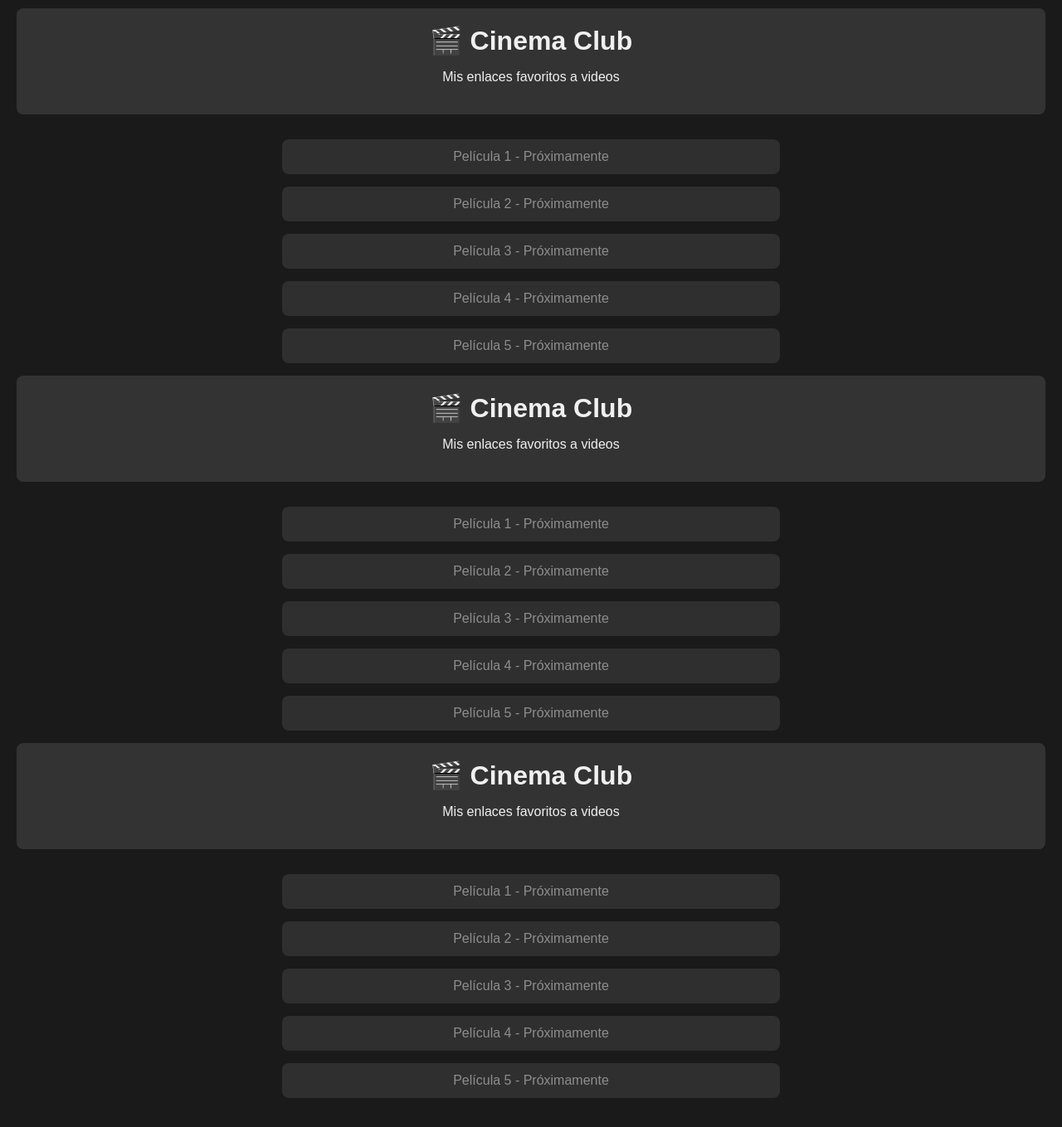
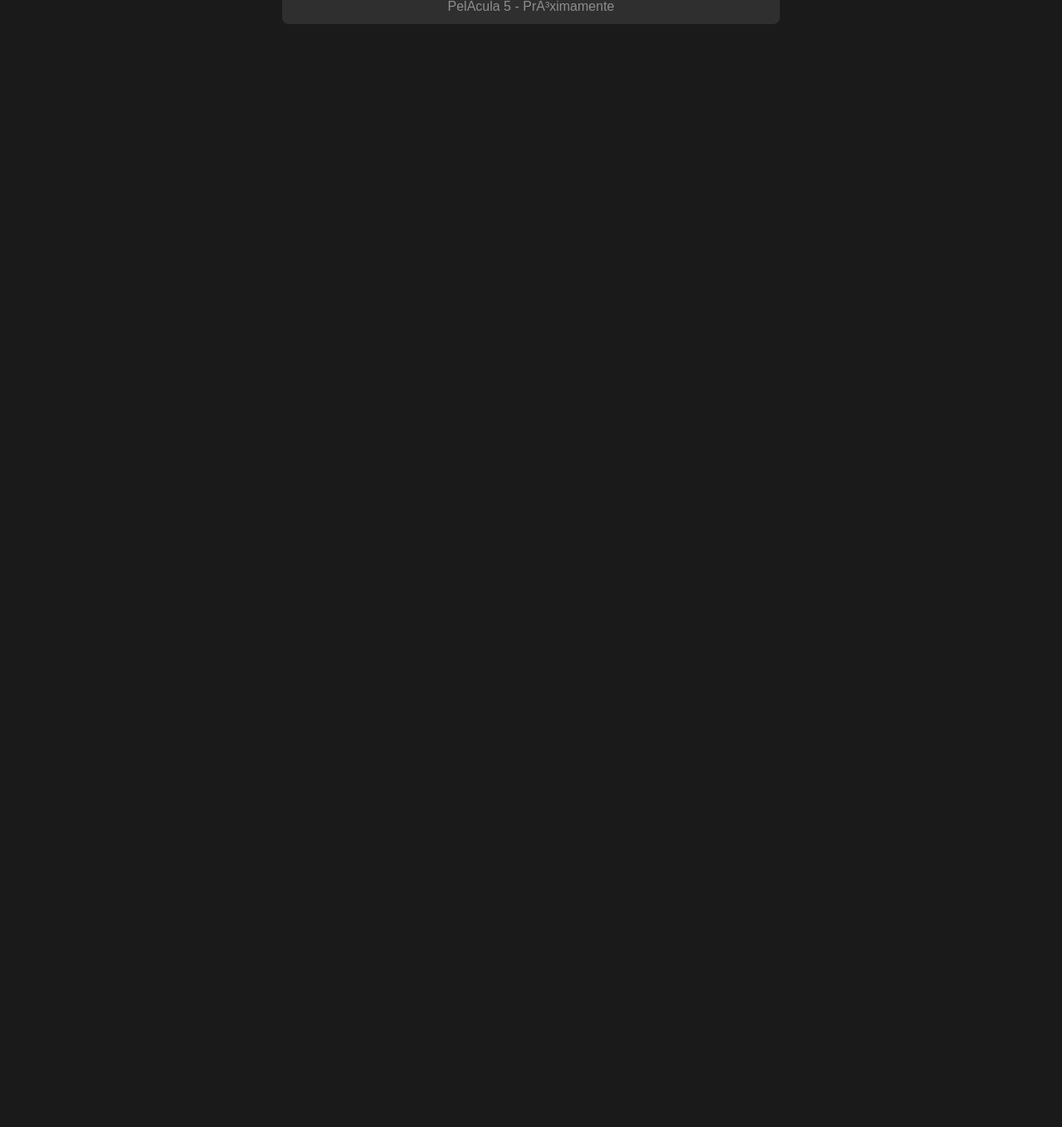
Before and after one commit to aiar/Cinema-club, a plain HTML site: page index.html in a window 1280 px wide. Shown: the part 896-2255 px from the top of the page at 83% size. After the commit the page ends 960 px from the top, so only its background shows below. Drawn offline with Linux system fonts and the light colour scheme.

Commit message:
Update index.html

```diff
--- a/index.html
+++ b/index.html
@@ -1,32 +1,7 @@
-<!DOCTYPE html>
-<html lang="es">
-<head>
-  <meta charset="UTF-8">
-  <meta name="viewport" content="width=device-width, initial-scale=1.0">
-  <title>Cinema Club</title>
-  <style>
-    body {
-      background-color: #1a1a1a;
-      color: #f0f0f0;
-      font-family: Arial, sans-serif;
-      text-align: center;
-      margin: 0;
-      padding: 20px;
-    }
-    header {
-      background-color: #333;
-      padding: 20px;
-      border-radius: 8px;
-      margin-bottom: 30px;
-    }
-    h1 {
-      margin: 0;
-      font-size: 2em;
-    }
-    main ul {
-      list-style: none;
-      padding: 0;
-      max-width: 600px;
+
+
+
+
       margin: 0 auto;
     }
     main li {
@@ -134,207 +109,3 @@
   </main>
 </body>
 </html>
-<!DOCTYPE html>
-<html lang="es">
-<head>
-  <meta charset="UTF-8">
-  <meta name="viewport" content="width=device-width, initial-scale=1.0">
-  <title>Cinema Club</title>
-  <style>
-    body {
-      background-color: #1a1a1a;
-      color: #f0f0f0;
-      font-family: Arial, sans-serif;
-      text-align: center;
-      margin: 0;
-      padding: 20px;
-    }
-    header {
-      background-color: #333;
-      padding: 20px;
-      border-radius: 8px;
-      margin-bottom: 30px;
-    }
-    h1 {
-      margin: 0;
-      font-size: 2em;
-    }
-    main ul {
-      list-style: none;
-      padding: 0;
-      max-width: 600px;
-      margin: 0 auto;
-    }
-    main li {
-      margin-bottom: 15px;
-    }
-    a {
-      display: block;
-      background-color: #444;
-      color: #fff;
-      text-decoration: none;
-      padding: 12px;
-      border-radius: 8px;
-      transition: background-color 0.3s;
-    }
-    a:hover {
-      background-color: #666;
-    }
-    .pendiente {
-      opacity: 0.5;
-      pointer-events: none;
-    }
-  </style>
-</head>
-<body>
-  <header>
-    <h1>🎬 Cinema Club</h1>
-    <p>Mis enlaces favoritos a videos</p>
-  </header>
-  <main>
-    <ul>
-      <li><a href="#" class="pendiente">Película 1 - Próximamente</a></li>
-      <li><a href="#" class="pendiente">Película 2 - Próximamente</a></li>
-      <li><a href="#" class="pendiente">Película 3 - Próximamente</a></li>
-      <li><a href="#" class="pendiente">Película 4 - Próximamente</a></li>
-      <li><a href="#" class="pendiente">Película 5 - Próximamente</a></li>
-    </ul>
-  </main>
-</body>
-</html>
-<!DOCTYPE html>
-<html lang="es">
-<head>
-  <meta charset="UTF-8">
-  <meta name="viewport" content="width=device-width, initial-scale=1.0">
-  <title>Cinema Club</title>
-  <style>
-    body {
-      background-color: #1a1a1a;
-      color: #f0f0f0;
-      font-family: Arial, sans-serif;
-      text-align: center;
-      margin: 0;
-      padding: 20px;
-    }
-    header {
-      background-color: #333;
-      padding: 20px;
-      border-radius: 8px;
-      margin-bottom: 30px;
-    }
-    h1 {
-      margin: 0;
-      font-size: 2em;
-    }
-    main ul {
-      list-style: none;
-      padding: 0;
-      max-width: 600px;
-      margin: 0 auto;
-    }
-    main li {
-      margin-bottom: 15px;
-    }
-    a {
-      display: block;
-      background-color: #444;
-      color: #fff;
-      text-decoration: none;
-      padding: 12px;
-      border-radius: 8px;
-      transition: background-color 0.3s;
-    }
-    a:hover {
-      background-color: #666;
-    }
-    .pendiente {
-      opacity: 0.5;
-      pointer-events: none;
-    }
-  </style>
-</head>
-<body>
-  <header>
-    <h1>🎬 Cinema Club</h1>
-    <p>Mis enlaces favoritos a videos</p>
-  </header>
-  <main>
-    <ul>
-      <li><a href="#" class="pendiente">Película 1 - Próximamente</a></li>
-      <li><a href="#" class="pendiente">Película 2 - Próximamente</a></li>
-      <li><a href="#" class="pendiente">Película 3 - Próximamente</a></li>
-      <li><a href="#" class="pendiente">Película 4 - Próximamente</a></li>
-      <li><a href="#" class="pendiente">Película 5 - Próximamente</a></li>
-    </ul>
-  </main>
-</body>
-</html>
-<!DOCTYPE html>
-<html lang="es">
-<head>
-  <meta charset="UTF-8">
-  <meta name="viewport" content="width=device-width, initial-scale=1.0">
-  <title>Cinema Club</title>
-  <style>
-    body {
-      background-color: #1a1a1a;
-      color: #f0f0f0;
-      font-family: Arial, sans-serif;
-      text-align: center;
-      margin: 0;
-      padding: 20px;
-    }
-    header {
-      background-color: #333;
-      padding: 20px;
-      border-radius: 8px;
-      margin-bottom: 30px;
-    }
-    h1 {
-      margin: 0;
-      font-size: 2em;
-    }
-    main ul {
-      list-style: none;
-      padding: 0;
-      max-width: 600px;
-      margin: 0 auto;
-    }
-    main li {
-      margin-bottom: 15px;
-    }
-    a {
-      display: block;
-      background-color: #444;
-      color: #fff;
-      text-decoration: none;
-      padding: 12px;
-      border-radius: 8px;
-      transition: background-color 0.3s;
-    }
-    a:hover {
-      background-color: #666;
-    }
-    .pendiente {
-      opacity: 0.5;
-      pointer-events: none;
-    }
-  </style>
-</head>
-<body>
-  <header>
-    <h1>🎬 Cinema Club</h1>
-    <p>Mis enlaces favoritos a videos</p>
-  </header>
-  <main>
-    <ul>
-      <li><a href="#" class="pendiente">Película 1 - Próximamente</a></li>
-      <li><a href="#" class="pendiente">Película 2 - Próximamente</a></li>
-      <li><a href="#" class="pendiente">Película 3 - Próximamente</a></li>
-      <li><a href="#" class="pendiente">Película 4 - Próximamente</a></li>
-      <li><a href="#" class="pendiente">Película 5 - Próximamente</a></li>
-    </ul>
-  </main>
-</body>
-</html>
```
